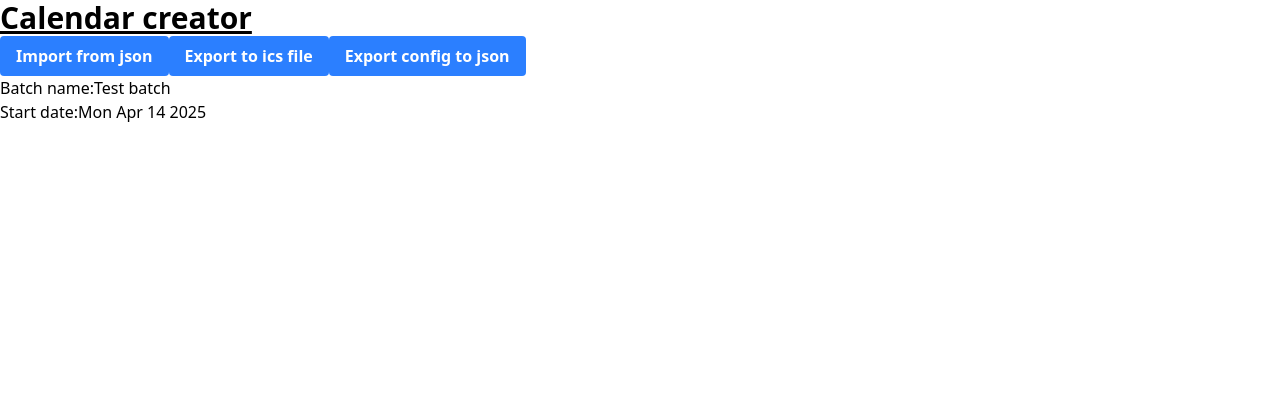
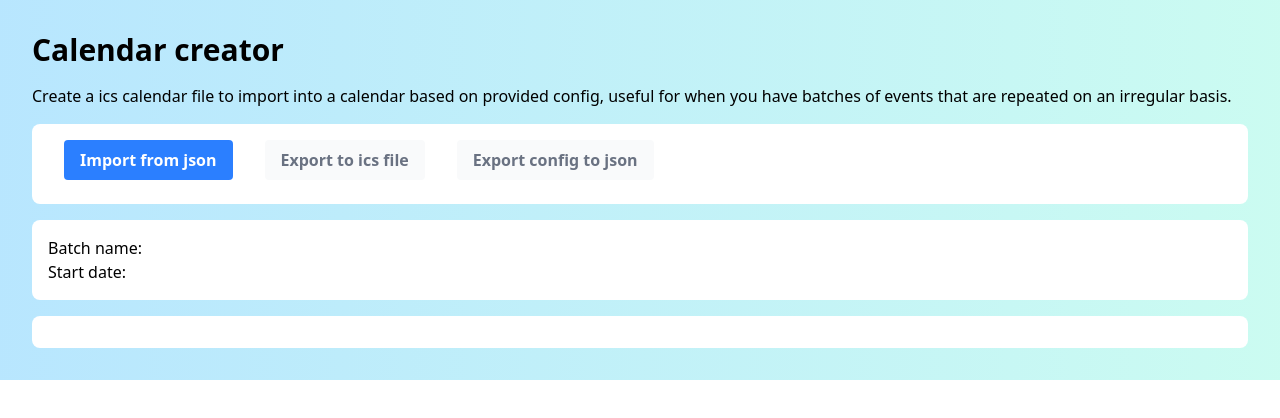
Before and after one commit to RobertMarch/CalendarCreatorApp, a React (Vite) app: page / in a window 1280 px wide. Shown: the top 418 px of the page. Built offline with nearby package versions, Linux system fonts and the light colour scheme.

Commit message:
Split components into smaller files, add overall page styling

```diff
--- a/src/App.tsx
+++ b/src/App.tsx
@@ -1,102 +1,49 @@
-import { useRef, useState } from "react";
-import { CalendarBatchConfig } from "./calendar-batch-config";
+import { PropsWithChildren, useState } from "react";
+import { BatchConfigInput } from "./BatchConfigInput";
+import { BatchConfig } from "./calendar-batch-config";
 import { CalendarEvent } from "./calendar-event";
-import {
-  downloadCalendarAsIcs,
-  downloadEventsAsJson,
-  readEventsFromJson,
-} from "./file-utils";
+import { EventsEditor } from "./EventsEditor";
+import { FileButtons } from "./FileButtons";
 
 function App() {
-  const [eventConfig, setEventConfig] = useState<CalendarEvent[]>([]);
-  const [calendarConfig, setCalendarConfig] = useState<CalendarBatchConfig>({
-    batchName: "Test batch",
-    startDate: new Date("2025 04 14"),
-  });
-  const fileInputRef = useRef<HTMLInputElement>(null);
-
-  const onFileUpload = async (event: React.ChangeEvent<HTMLInputElement>) => {
-    if (!event.target.files) {
-      return;
-    }
-    const parsedData: CalendarEvent[] = await readEventsFromJson(
-      event.target.files[0]
-    );
-    setEventConfig(parsedData);
-  };
-
-  const events = eventConfig.map((event) => {
-    return <CalEvent calendarEvent={event} key={event.eventId}></CalEvent>;
+  const [events, setEvents] = useState<CalendarEvent[]>([]);
+  const [batchConfig, setBatchConfig] = useState<BatchConfig>({
+    batchName: "",
+    startDate: undefined,
   });
 
   return (
     <>
-      <h1 className="text-3xl font-bold underline">Calendar creator</h1>
-      <input
-        hidden
-        type="file"
-        accept=".json,application/json"
-        onChange={onFileUpload}
-        ref={fileInputRef}
-      ></input>
-      <button
-        className="bg-blue-500 hover:bg-blue-700 text-white font-bold py-2 px-4 rounded"
-        onClick={() => fileInputRef.current!.click()}
-      >
-        Import from json
-      </button>
-      <button
-        className="bg-blue-500 hover:bg-blue-700 text-white font-bold py-2 px-4 rounded"
-        disabled={!calendarConfig}
-        onClick={() => downloadCalendarAsIcs(eventConfig, calendarConfig!)}
-      >
-        Export to ics file
-      </button>
-      <button
-        className="bg-blue-500 hover:bg-blue-700 text-white font-bold py-2 px-4 rounded"
-        disabled={!calendarConfig || eventConfig.length == 0}
-        onClick={() => downloadEventsAsJson(eventConfig)}
-      >
-        Export config to json
-      </button>
-      <CalBatchConfig calendarBatchConfig={calendarConfig}></CalBatchConfig>
-      {events}
+      <div className="flex flex-col justify-around h-full space-y-4 p-8 bg-linear-to-r from-sky-200 to-teal-100">
+        <h1 className="text-3xl font-bold">Calendar creator</h1>
+        <p>
+          Create a ics calendar file to import into a calendar based on provided
+          config, useful for when you have batches of events that are repeated
+          on an irregular basis.
+        </p>
+        <Card>
+          <FileButtons
+            batchConfig={batchConfig}
+            events={events}
+            setEvents={setEvents}
+          ></FileButtons>
+        </Card>
+        <Card>
+          <BatchConfigInput
+            batchConfig={batchConfig}
+            setBatchConfig={setBatchConfig}
+          ></BatchConfigInput>
+        </Card>
+        <Card>
+          <EventsEditor events={events} setEvents={setEvents}></EventsEditor>
+        </Card>
+      </div>
     </>
   );
 }
 
-type CalendarBatchConfigProps = {
-  calendarBatchConfig: CalendarBatchConfig;
-};
-
-function CalBatchConfig({ calendarBatchConfig }: CalendarBatchConfigProps) {
-  return (
-    <div>
-      <p>
-        Batch name:
-        {calendarBatchConfig.batchName}
-      </p>
-      <p>
-        Start date:
-        {calendarBatchConfig.startDate.toDateString()}
-      </p>
-    </div>
-  );
-}
-
-type CalendarEventProps = { calendarEvent: CalendarEvent };
-
-function CalEvent({ calendarEvent }: CalendarEventProps) {
-  return (
-    <div>
-      <p>Event</p>
-      <p>{calendarEvent.startOffset}</p>
-      <p>{calendarEvent.duration}</p>
-      <p>{calendarEvent.isWholeDayEvent}</p>
-      <p>{calendarEvent.summary}</p>
-      <p>{calendarEvent.description}</p>
-    </div>
-  );
+function Card({ children }: PropsWithChildren) {
+  return <div className="p-4 bg-white rounded-lg space-y-2">{children}</div>;
 }
 
 export default App;
--- /dev/null
+++ b/src/BatchConfigInput.tsx
@@ -0,0 +1,24 @@
+import { BatchConfig } from "./calendar-batch-config";
+
+type CalendarBatchConfigProps = {
+  batchConfig: BatchConfig;
+  setBatchConfig: (newBatchConfig: BatchConfig) => void;
+};
+
+export function BatchConfigInput({
+  batchConfig,
+  setBatchConfig,
+}: CalendarBatchConfigProps) {
+  return (
+    <div>
+      <p>
+        Batch name:
+        {batchConfig.batchName}
+      </p>
+      <p>
+        Start date:
+        {batchConfig.startDate?.toDateString() || ""}
+      </p>
+    </div>
+  );
+}
--- /dev/null
+++ b/src/EventsEditor.tsx
@@ -0,0 +1,29 @@
+import { CalendarEvent } from "./calendar-event";
+
+type EventsEditorProps = {
+  events: CalendarEvent[];
+  setEvents: (newEvents: CalendarEvent[]) => void;
+};
+
+export function EventsEditor({ events, setEvents }: EventsEditorProps) {
+  const eventInputs = events.map((event) => {
+    return <EventInput calendarEvent={event} key={event.eventId}></EventInput>;
+  });
+
+  return eventInputs;
+}
+
+type EventInputProps = { calendarEvent: CalendarEvent };
+
+function EventInput({ calendarEvent }: EventInputProps) {
+  return (
+    <div>
+      <p>Event</p>
+      <p>{calendarEvent.startOffset}</p>
+      <p>{calendarEvent.duration}</p>
+      <p>{calendarEvent.isWholeDayEvent}</p>
+      <p>{calendarEvent.summary}</p>
+      <p>{calendarEvent.description}</p>
+    </div>
+  );
+}
--- /dev/null
+++ b/src/FileButtons.tsx
@@ -0,0 +1,57 @@
+import { useRef } from "react";
+import { BatchConfig } from "./calendar-batch-config";
+import { CalendarEvent } from "./calendar-event";
+import {
+  downloadCalendarAsIcs,
+  downloadEventsAsJson,
+  readEventsFromJson,
+} from "./file-utils";
+import { StyledButton } from "./StyledComponents";
+
+type ButtonsProps = {
+  batchConfig: BatchConfig;
+  events: CalendarEvent[];
+  setEvents: (newEvents: CalendarEvent[]) => void;
+};
+
+export function FileButtons({ batchConfig, events, setEvents }: ButtonsProps) {
+  const fileInputRef = useRef<HTMLInputElement>(null);
+
+  const onFileUpload = async (event: React.ChangeEvent<HTMLInputElement>) => {
+    if (!event.target.files) {
+      return;
+    }
+    const parsedData: CalendarEvent[] = await readEventsFromJson(
+      event.target.files[0]
+    );
+    setEvents(parsedData);
+  };
+
+  return (
+    <>
+      <input
+        hidden
+        type="file"
+        accept=".json,application/json"
+        onChange={onFileUpload}
+        ref={fileInputRef}
+      ></input>
+      <StyledButton
+        displayText="Import from json"
+        onClick={() => fileInputRef.current!.click()}
+      ></StyledButton>
+      <StyledButton
+        displayText="Export to ics file"
+        onClick={() => downloadCalendarAsIcs(batchConfig, events)}
+        disabled={
+          !events?.length || !batchConfig?.batchName || !batchConfig?.startDate
+        }
+      ></StyledButton>
+      <StyledButton
+        displayText="Export config to json"
+        onClick={() => downloadEventsAsJson(events)}
+        disabled={!events?.length}
+      ></StyledButton>
+    </>
+  );
+}
--- /dev/null
+++ b/src/StyledComponents.tsx
@@ -0,0 +1,21 @@
+type StyledButtonProps = {
+  displayText: string;
+  onClick: () => void;
+  disabled?: boolean;
+};
+
+export function StyledButton({
+  displayText,
+  onClick,
+  disabled = false,
+}: StyledButtonProps) {
+  return (
+    <button
+      className="bg-blue-500 hover:bg-blue-700 text-white font-bold py-2 px-4 mx-4 rounded disabled:bg-gray-50 disabled:border-gray-200 disabled:text-gray-500 cursor-pointer disabled:cursor-auto"
+      disabled={disabled}
+      onClick={onClick}
+    >
+      {displayText}
+    </button>
+  );
+}
--- a/src/calendar-batch-config.ts
+++ b/src/calendar-batch-config.ts
@@ -1,12 +1,13 @@
-import { CalendarEvent, generateIcsForCalendarEvent } from "./calendar-event";
+import { CalendarEvent } from "./calendar-event";
+import { formatDate } from "./date-utils";
 
-export interface CalendarBatchConfig {
-  startDate: Date;
+export interface BatchConfig {
+  startDate?: Date;
   batchName: string;
 }
 
 export function generateIcsFromConfig(
-  calendarConfig: CalendarBatchConfig,
+  calendarConfig: BatchConfig,
   events: CalendarEvent[]
 ): string {
   const lines: string[] = [
@@ -18,10 +19,45 @@ export function generateIcsFromConfig(
   ];
 
   events.forEach((event: CalendarEvent) => {
-    lines.push(...generateIcsForCalendarEvent(event, calendarConfig));
+    lines.push(...generateIcsForCalendarEvent(calendarConfig, event));
   });
 
   lines.push("END:VCALENDAR");
 
   return lines.join("\n");
 }
+
+function generateIcsForCalendarEvent(
+  calendarConfig: BatchConfig,
+  event: CalendarEvent
+): string[] {
+  const startDateEpoch =
+    calendarConfig.startDate!.getTime() + event.startOffset;
+  const startDate: string = formatDate(
+    new Date(startDateEpoch),
+    event.isWholeDayEvent
+  );
+  const endDate: string = formatDate(
+    new Date(startDateEpoch + event.duration),
+    event.isWholeDayEvent
+  );
+
+  const eventId = `${calendarConfig.batchName}-${event.summary}_${startDate}-${endDate}`;
+  const lines = [
+    "BEGIN:VEVENT",
+    `DTSTART${event.isWholeDayEvent ? ";VALUE=DATE" : ""}:${startDate}`,
+    `DTEND${event.isWholeDayEvent ? ";VALUE=DATE" : ""}:${endDate}`,
+    "STATUS:CONFIRMED",
+    `TRANSP:${event.isWholeDayEvent ? "TRANSPARENT" : "OPAQUE"}`,
+    `SUMMARY:${calendarConfig.batchName} ${event.summary}`,
+    `UID:${eventId}`,
+  ];
+
+  if (!!event.description) {
+    lines.push(`DESCRIPTION:${event.description}`);
+  }
+
+  lines.push("END:VEVENT");
+
+  return lines;
+}
--- a/src/calendar-event.ts
+++ b/src/calendar-event.ts
@@ -1,5 +1,4 @@
-import { CalendarBatchConfig } from "./calendar-batch-config";
-import { formatDate } from "./date-utils";
+import { v4 as uuidv4 } from "uuid";
 
 export interface CalendarEvent {
   eventId: string;
@@ -7,39 +6,28 @@ export interface CalendarEvent {
   duration: number;
   isWholeDayEvent: boolean;
   summary: string;
-  description?: string;
+  description: string;
 }
 
-export function generateIcsForCalendarEvent(
-  event: CalendarEvent,
-  calendarConfig: CalendarBatchConfig
-): string[] {
-  const startDateEpoch = calendarConfig.startDate.getTime() + event.startOffset;
-  const startDate: string = formatDate(
-    new Date(startDateEpoch),
-    event.isWholeDayEvent
-  );
-  const endDate: string = formatDate(
-    new Date(startDateEpoch + event.duration),
-    event.isWholeDayEvent
+export function deserialiseEvents(jsonString: string | null): CalendarEvent[] {
+  if (!jsonString) {
+    return [];
+  }
+
+  const events: CalendarEvent[] = JSON.parse(jsonString).map((json: any) =>
+    deserialiseEvent(json)
   );
 
-  const eventId = `${calendarConfig.batchName}-${event.summary}_${startDate}-${endDate}`;
-  const lines = [
-    "BEGIN:VEVENT",
-    `DTSTART${event.isWholeDayEvent ? ";VALUE=DATE" : ""}:${startDate}`,
-    `DTEND${event.isWholeDayEvent ? ";VALUE=DATE" : ""}:${endDate}`,
-    "STATUS:CONFIRMED",
-    `TRANSP:${event.isWholeDayEvent ? "TRANSPARENT" : "OPAQUE"}`,
-    `SUMMARY:${calendarConfig.batchName} ${event.summary}`,
-    `UID:${eventId}`,
-  ];
+  return events;
+}
 
-  if (!!event.description) {
-    lines.push(`DESCRIPTION:${event.description}`);
-  }
-
-  lines.push("END:VEVENT");
-
-  return lines;
+function deserialiseEvent(json: any): CalendarEvent {
+  return {
+    eventId: json.eventId || uuidv4(),
+    startOffset: json.startOffset || 0,
+    duration: json.duration || 60 * 60 * 1000,
+    isWholeDayEvent: json.isWholeDayEvent || false,
+    summary: json.summary || "",
+    description: json.description || "",
+  };
 }
--- a/src/file-utils.ts
+++ b/src/file-utils.ts
@@ -1,9 +1,5 @@
-import { v4 as uuidv4 } from "uuid";
-import {
-  CalendarBatchConfig,
-  generateIcsFromConfig,
-} from "./calendar-batch-config";
-import { CalendarEvent } from "./calendar-event";
+import { BatchConfig, generateIcsFromConfig } from "./calendar-batch-config";
+import { CalendarEvent, deserialiseEvents } from "./calendar-event";
 import { formatDate } from "./date-utils";
 
 export function readEventsFromJson(file: Blob): Promise<CalendarEvent[]> {
@@ -11,20 +7,7 @@ export function readEventsFromJson(file: Blob): Promise<CalendarEvent[]> {
     const fileReader = new FileReader();
     fileReader.onload = (e) => {
       if (e.target) {
-        const results: any[] = JSON.parse(e.target.result as string);
-
-        const events: CalendarEvent[] = results.map((json: any) => {
-          return {
-            eventId: json.eventId || uuidv4(),
-            startOffset: json.startOffset,
-            duration: json.duration,
-            isWholeDayEvent: json.isWholeDayEvent,
-            summary: json.summary,
-            description: json.description,
-          };
-        });
-
-        resolve(events);
+        resolve(deserialiseEvents(e.target.result as string));
       }
     };
     fileReader.onerror = (error) => reject(error);
@@ -40,14 +23,14 @@ export function downloadEventsAsJson(config: CalendarEvent[]): void {
 }
 
 export function downloadCalendarAsIcs(
-  events: CalendarEvent[],
-  calendarConfig: CalendarBatchConfig
+  calendarConfig: BatchConfig,
+  events: CalendarEvent[]
 ): void {
   const blob = new Blob([generateIcsFromConfig(calendarConfig, events)], {
     type: "data:text/plain;charset=utf-8,",
   });
   const fileName = `calendar_${calendarConfig.batchName}_${formatDate(
-    calendarConfig.startDate,
+    calendarConfig.startDate!,
     true
   )}.ics`;
   downloadFile(blob, fileName);
```
